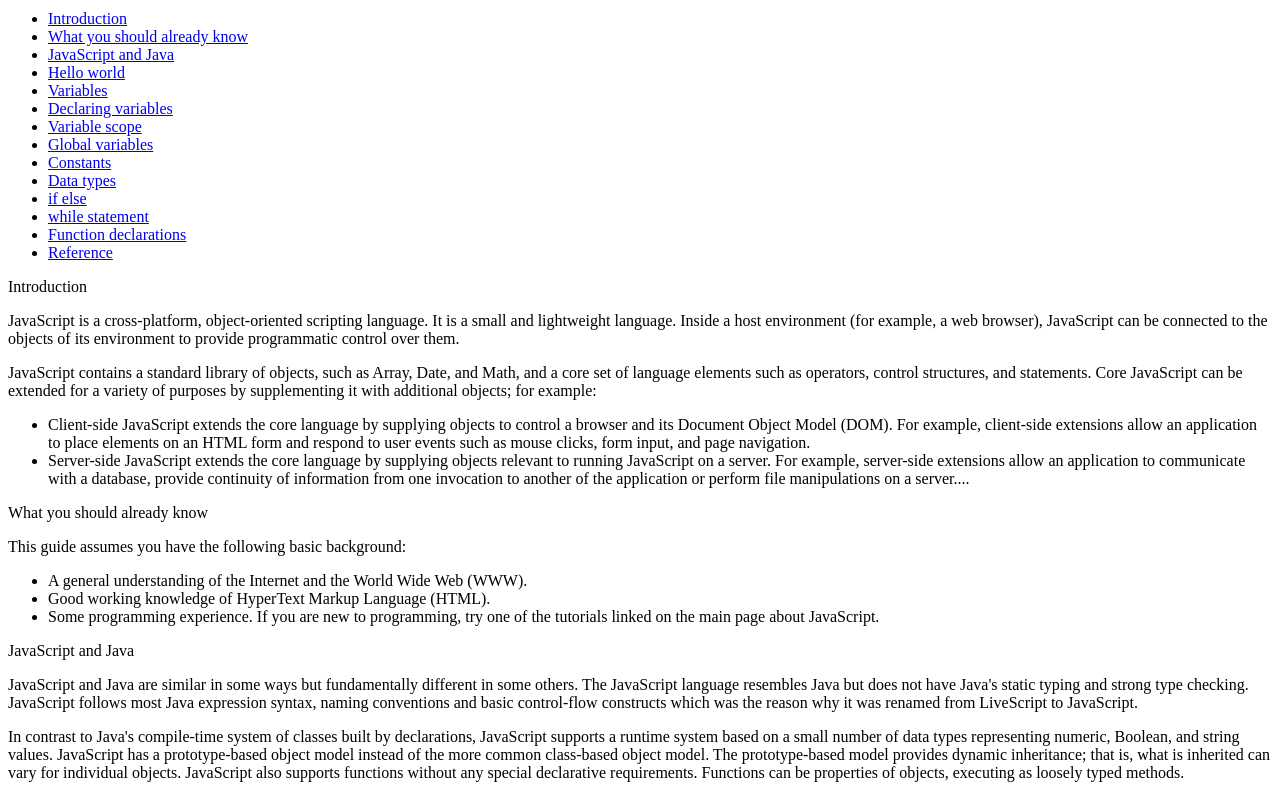
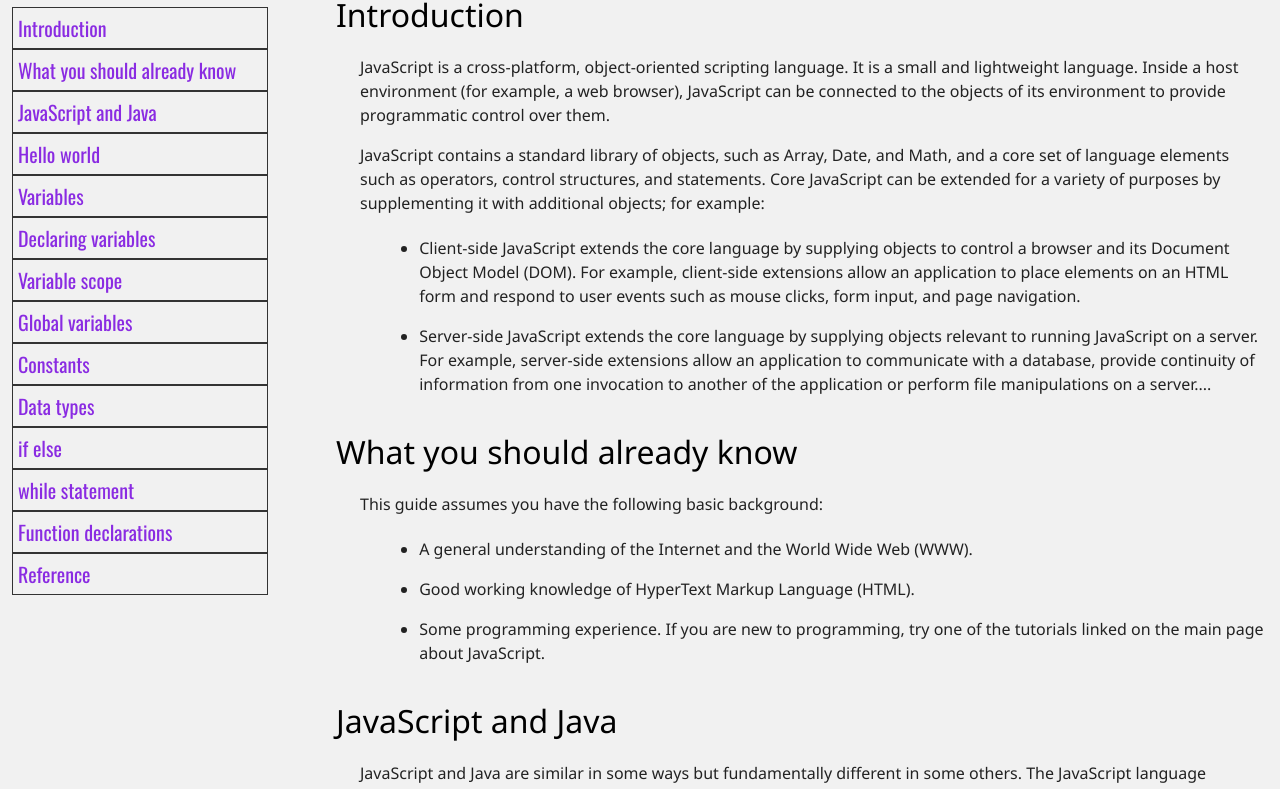
Before and after one commit to kazekunal/Introduction-to-Js, a plain HTML site: page index.html in a window 1280 px wide. Shown: the part 57-846 px from the top of the page. Drawn offline with nearby package versions, Linux system fonts and the light colour scheme.

Commit message:
Update index.html

```diff
--- a/index.html
+++ b/index.html
@@ -4,7 +4,7 @@
 <head>
   <meta charset="UTF-8">
   <meta name="viewport" content="width=device-width, initial-scale=1.0">
-  <link rel="stylesheet" href="/javascript and java/styles.css">
+  <link rel="stylesheet" href="styles.css">
   <title>Introduction to JavaScript</title>
   <link rel="preconnect" href="https://fonts.googleapis.com">
   <link rel="preconnect" href="https://fonts.gstatic.com" crossorigin>
```
